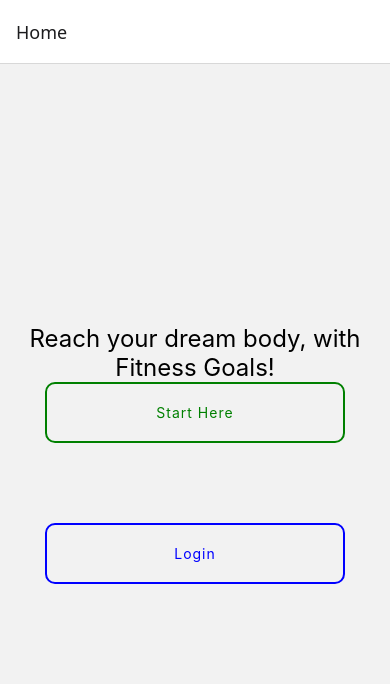
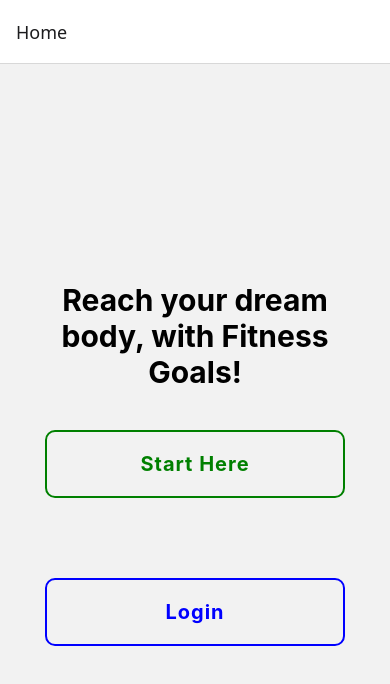
Before and after one commit to ComputerScienceWarrior/fitness-goals, a React Native app: screen /Home in a window 390 px wide. Shown: the top 684 px of the page. Built offline with nearby package versions, Linux system fonts and the light colour scheme.

Commit message:
updates home page styling for greeting and buttons

```diff
--- a/components/Home/Styles.js
+++ b/components/Home/Styles.js
@@ -10,7 +10,10 @@ const styles = StyleSheet.create({
     },
     greeting: {
         textAlign: 'center',
-        fontSize: 24,
+        fontSize: 30,
+        marginBottom: 20,
+        padding: 20,
+        fontWeight: 'bold'
     },
     startButton: {
         borderWidth: 2,
@@ -24,6 +27,8 @@ const styles = StyleSheet.create({
         color: 'green',
         textAlign: 'center',
         letterSpacing: 1,
+        fontWeight: 'bold',
+        fontSize: 20,
     },
     loginButton: {
         padding: 20,
@@ -36,7 +41,9 @@ const styles = StyleSheet.create({
     loginButtonText: {
         color: 'blue',
         textAlign: 'center',
-        letterSpacing: 1
+        letterSpacing: 1,
+        fontWeight: 'bold',
+        fontSize: 20,
     }
 });
 
```
